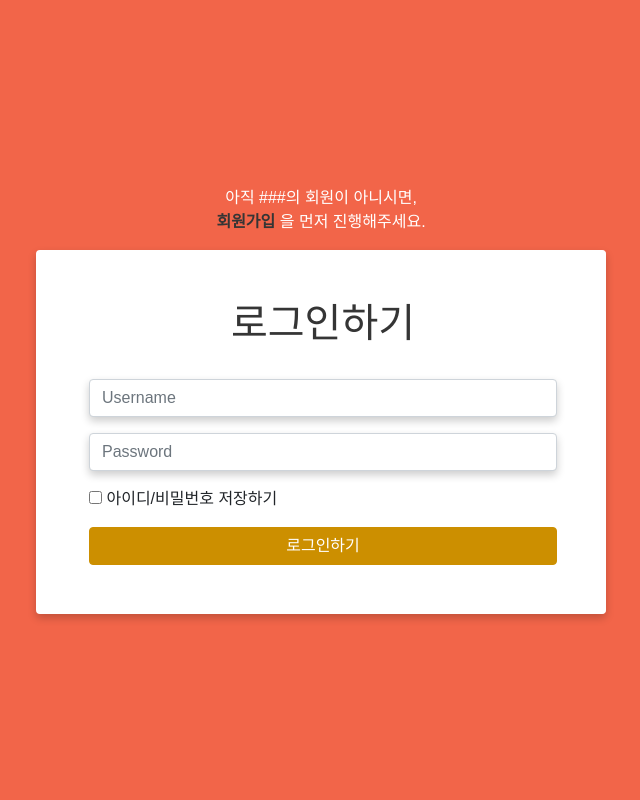
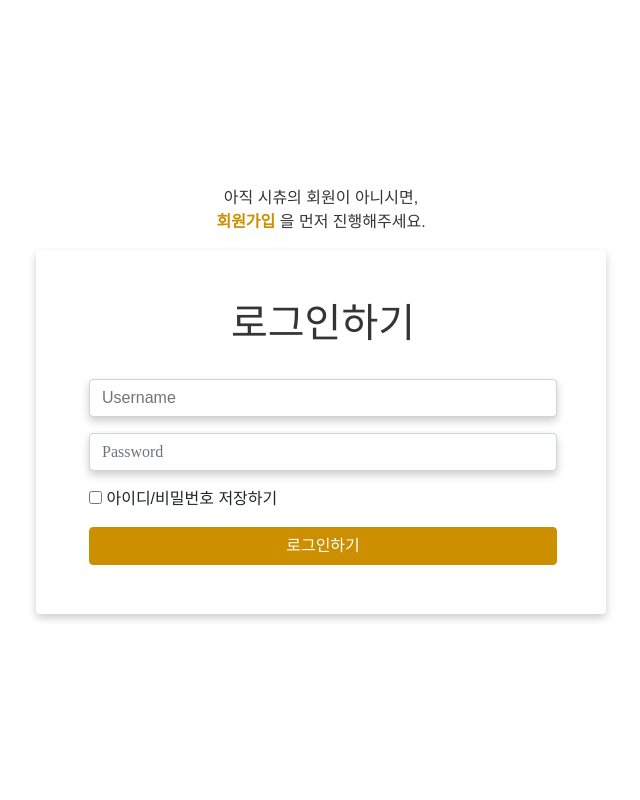
Before and after one commit to chulhee23/everytime-recommend-server, a Django app: page /accounts/login/ in a window 1280 px wide. Shown: the whole page, without its empty margins (319-959 px from the left). Run offline with Django 3.2, Linux system fonts and the light colour scheme; style sheets or scripts are compiled from the project's sources; some libraries are stand-ins or nearby versions; some web fonts are replaced.

Commit message:
ui수정

```diff
--- a/main/templates/result/prof.html
+++ b/main/templates/result/prof.html
@@ -22,7 +22,7 @@
         <div class="row">
             <div class="col-sm similar_professor">
                 <h5 class="text-black text-center">유사교수 목록</h5>
-                <div class="card" style="border-left-color: #4a6cd3;">
+                <div class="card" style="border-left-color: #353535;">
                     <ul class="list-group list-group-flush">
                         {% for similar_lecture in result.similar %}
                             <li class="list-group-item">
--- a/main/templates/result/search.html
+++ b/main/templates/result/search.html
@@ -20,7 +20,7 @@
     <div class="row">
         <div class="col-sm similar_professor">
             <h5 class="text-black text-center">교수님</h5>
-            <div class="card" style="border-left-color: #4a6cd3;">
+            <div class="card" style="border-left-color: #353535;">
                 <ul class="list-group list-group-flush">
                     {% for prof in prof_list %}
                     <li class="list-group-item">
--- a/main/templates/result/total_search.html
+++ b/main/templates/result/total_search.html
@@ -34,7 +34,7 @@
             </div>
             <div class="col-sm my-3 similar_professor">
                 <h5 class="text-black text-center">'{{ keyword }}' 교수님 검색결과</h5>
-                <div class="card" style="border-left-color: #4a6cd3;">
+                <div class="card" style="border-left-color: #353535;">
                     <ul class="list-group list-group-flush">
                         {% if professors %}
                             <li class="list-group-item">
@@ -84,7 +84,7 @@
             </div>
             <div class="col-sm my-3 similar_professor">
                 <h5 class="text-black text-center">'#{{ keyword }}'와(과) 연관된 교수님 검색결과</h5>
-                <div class="card" style="border-left-color: #4a6cd3;">
+                <div class="card" style="border-left-color: #353535;">
                     <ul class="list-group list-group-flush">
                         {% if hashtags.prof_list %}
                             {% for prof in hashtags.prof_list %}
--- a/project_everyReco/templates/account/login.html
+++ b/project_everyReco/templates/account/login.html
@@ -32,7 +32,7 @@
 <div class="container shared-height" style="height: 100vh;">
     <div class="row align-items-center shared-height" style="height: 100vh;">
         <div class="m-auto" style="width: 100%;">
-        <p class="text-white text-center">아직 ###의 회원이 아니시면,<br><a class="text-dark font-weight-bold"href="{{ signup_url }}">회원가입</a> 을 먼저 진행해주세요.</p>
+        <p class="text-dark text-center">아직 시츄의 회원이 아니시면,<br><a class="text-black font-weight-bold"href="{{ signup_url }}">회원가입</a> 을 먼저 진행해주세요.</p>
         <div class="card m-auto p-5" style="border-color: white; width: 50%; min-width: 300px;">
             <h1 class="text-center pb-4 text-dark">{% trans "로그인하기" %}</h1>
             <form class="login" method="POST" action="{% url 'account_login' %}">
--- a/project_everyReco/templates/base_background.html
+++ b/project_everyReco/templates/base_background.html
@@ -73,7 +73,6 @@
     body {
         height: 100vh;
         margin: 0;
-        background-color: #f26549;
 
     }
 </style>
--- a/scss_static/theme.scss
+++ b/scss_static/theme.scss
@@ -11,6 +11,12 @@ $dark: #353535;
 
 @import 'bootstrap/scss/bootstrap.scss';
 @import url(https://cdn.jsdelivr.net/gh/moonspam/NanumSquare@1.0/nanumsquare.css);
+input[type=password] {
+    font-family:  Arial;
+    &::placeholder {
+        font-family: "NanumSquare";
+    }
+}
 
 body{
     font-family: 'NanumSquare', sans-serif;
@@ -36,7 +42,7 @@ body{
 .card {
     box-shadow: 0 4px 8px 0 rgba(0,0,0,0.2);
     border-left-width: 5px;
-    border-left-color: #f26549;
+    border-left-color: #cc8f00;
 }
 //signup.html
 
```
Also changed, not shown: scss_static/theme.css, 1 other file.
